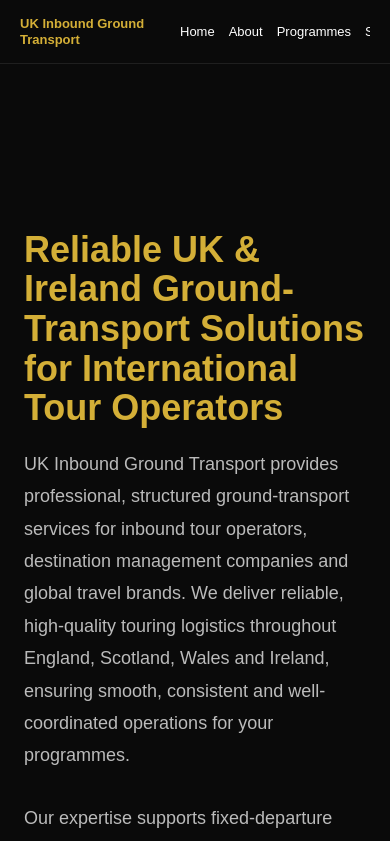
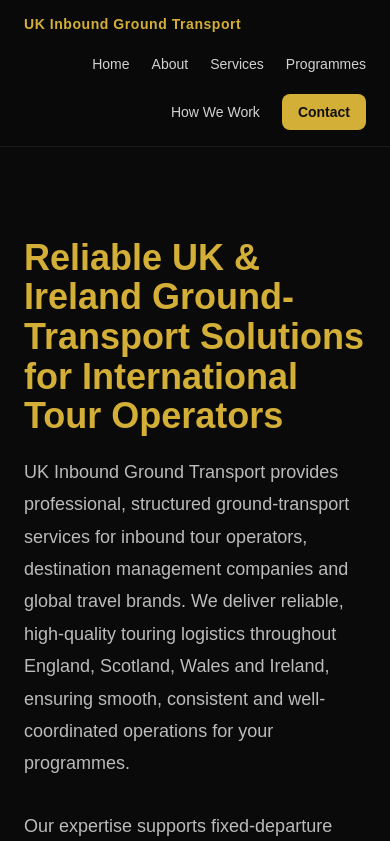
Before and after one commit to kandiahtk-crypto/ukigt-website, a Next.js app: page / in a window 390 px wide. Shown: the top 841 px of the page. Built offline with nearby package versions, Linux system fonts and the light colour scheme.

Commit message:
Enhance layout and styles for header and footer
Added styles for navigation links and contact button. Updated header and footer layout for better responsiveness.

```diff
--- a/app/layout.tsx
+++ b/app/layout.tsx
@@ -4,6 +4,24 @@ export const metadata = {
   title: "UK Inbound Ground Transport",
   description:
     "Reliable UK and Ireland ground transport solutions for international tour operators and destination management companies.",
+};
+
+const navLink: React.CSSProperties = {
+  color: "rgba(255,255,255,0.82)",
+  textDecoration: "none",
+  fontSize: "14px",
+  whiteSpace: "nowrap",
+};
+
+const contactBtn: React.CSSProperties = {
+  background: "#d4af37",
+  color: "#111",
+  textDecoration: "none",
+  fontSize: "14px",
+  fontWeight: 700,
+  padding: "10px 16px",
+  borderRadius: "8px",
+  whiteSpace: "nowrap",
 };
 
 export default function RootLayout({
@@ -25,21 +43,24 @@ export default function RootLayout({
           style={{
             position: "fixed",
             top: 0,
+            left: 0,
             width: "100%",
             zIndex: 1000,
-            background: "#0a0a0a",
-            borderBottom: "1px solid #1f1f1f",
+            background: "rgba(10,10,10,0.92)",
+            backdropFilter: "blur(10px)",
+            borderBottom: "1px solid rgba(255,255,255,0.08)",
           }}
         >
           <div
             style={{
               maxWidth: "1200px",
               margin: "0 auto",
-              padding: "16px 20px",
+              padding: "16px 24px",
               display: "flex",
               justifyContent: "space-between",
               alignItems: "center",
-              gap: "20px",
+              gap: "24px",
+              flexWrap: "wrap",
             }}
           >
             <a
@@ -47,11 +68,10 @@ export default function RootLayout({
               style={{
                 color: "#d4af37",
                 fontWeight: 700,
-                fontSize: "13px",
+                fontSize: "14px",
+                letterSpacing: "0.04em",
                 textDecoration: "none",
-                maxWidth: "140px",
-                lineHeight: 1.2,
-                flexShrink: 0,
+                whiteSpace: "nowrap",
               }}
             >
               UK Inbound Ground Transport
@@ -60,106 +80,148 @@ export default function RootLayout({
             <nav
               style={{
                 display: "flex",
-                gap: "14px",
-                fontSize: "13px",
-                flexWrap: "nowrap",
-                overflowX: "auto",
-                WebkitOverflowScrolling: "touch",
+                alignItems: "center",
+                gap: "22px",
+                flexWrap: "wrap",
+                justifyContent: "flex-end",
               }}
             >
-              <a
-                href="/"
-                style={{
-                  color: "white",
-                  textDecoration: "none",
-                  whiteSpace: "nowrap",
-                }}
-              >
+              <a href="/" style={navLink}>
                 Home
               </a>
-              <a
-                href="/about"
-                style={{
-                  color: "white",
-                  textDecoration: "none",
-                  whiteSpace: "nowrap",
-                }}
-              >
+              <a href="/about" style={navLink}>
                 About
               </a>
-              <a
-                href="/programmes"
-                style={{
-                  color: "white",
-                  textDecoration: "none",
-                  whiteSpace: "nowrap",
-                }}
-              >
+              <a href="/services" style={navLink}>
+                Services
+              </a>
+              <a href="/programmes" style={navLink}>
                 Programmes
               </a>
-              <a
-                href="/services"
-                style={{
-                  color: "white",
-                  textDecoration: "none",
-                  whiteSpace: "nowrap",
-                }}
-              >
-                Services
-              </a>
-              <a
-                href="/how-we-work"
-                style={{
-                  color: "white",
-                  textDecoration: "none",
-                  whiteSpace: "nowrap",
-                }}
-              >
+              <a href="/how-we-work" style={navLink}>
                 How We Work
               </a>
-              <a
-                href="/contact"
-                style={{
-                  color: "white",
-                  textDecoration: "none",
-                  whiteSpace: "nowrap",
-                }}
-              >
+              <a href="/contact" style={contactBtn}>
                 Contact
               </a>
             </nav>
           </div>
         </header>
 
-        <main style={{ paddingTop: "80px" }}>{children}</main>
+        <main style={{ paddingTop: "88px", minHeight: "100vh" }}>{children}</main>
 
         <footer
           style={{
             borderTop: "1px solid #1f1f1f",
             marginTop: "60px",
-            padding: "40px 20px",
-            textAlign: "center",
+            padding: "48px 24px",
             background: "#050505",
           }}
         >
-          <h3 style={{ color: "#d4af37", marginBottom: "10px" }}>
-            UK Inbound Ground Transport
-          </h3>
+          <div
+            style={{
+              maxWidth: "1200px",
+              margin: "0 auto",
+              display: "grid",
+              gridTemplateColumns: "repeat(auto-fit, minmax(220px, 1fr))",
+              gap: "28px",
+            }}
+          >
+            <div>
+              <h3
+                style={{
+                  color: "#d4af37",
+                  marginTop: 0,
+                  marginBottom: "12px",
+                  fontSize: "18px",
+                }}
+              >
+                UK Inbound Ground Transport
+              </h3>
 
-          <p style={{ color: "#aaa", maxWidth: "500px", margin: "10px auto" }}>
-            Supporting international tour operators and destination management
-            companies across the UK and Ireland.
-          </p>
+              <p
+                style={{
+                  color: "#aaa",
+                  lineHeight: 1.8,
+                  margin: 0,
+                }}
+              >
+                Supporting international tour operators and destination
+                management companies across the UK and Ireland.
+              </p>
+            </div>
 
-          <p style={{ color: "#bbb", marginTop: "15px" }}>
-            info@ukinboundgroundtransport.com
-          </p>
+            <div>
+              <h4
+                style={{
+                  color: "#d4af37",
+                  marginTop: 0,
+                  marginBottom: "12px",
+                  fontSize: "15px",
+                }}
+              >
+                Navigation
+              </h4>
 
-          <p style={{ color: "#bbb" }}>+44 7957 776 778</p>
+              <div style={{ display: "grid", gap: "10px" }}>
+                <a href="/" style={navLink}>
+                  Home
+                </a>
+                <a href="/about" style={navLink}>
+                  About
+                </a>
+                <a href="/services" style={navLink}>
+                  Services
+                </a>
+                <a href="/programmes" style={navLink}>
+                  Programmes
+                </a>
+                <a href="/how-we-work" style={navLink}>
+                  How We Work
+                </a>
+                <a href="/contact" style={navLink}>
+                  Contact
+                </a>
+              </div>
+            </div>
 
-          <p style={{ color: "#666", fontSize: "14px", marginTop: "20px" }}>
-            © 2026 All rights reserved
-          </p>
+            <div>
+              <h4
+                style={{
+                  color: "#d4af37",
+                  marginTop: 0,
+                  marginBottom: "12px",
+                  fontSize: "15px",
+                }}
+              >
+                Contact
+              </h4>
+
+              <p style={{ color: "#bbb", margin: "0 0 8px" }}>
+                info@ukinboundgroundtransport.com
+              </p>
+              <p style={{ color: "#bbb", margin: "0 0 8px" }}>
+                020 8629 2776
+              </p>
+              <p style={{ color: "#bbb", margin: 0 }}>
+                +44 7957 776 778
+              </p>
+            </div>
+          </div>
+
+          <div
+            style={{
+              maxWidth: "1200px",
+              margin: "28px auto 0",
+              paddingTop: "20px",
+              borderTop: "1px solid #1a1a1a",
+              color: "#666",
+              fontSize: "14px",
+              textAlign: "center",
+            }}
+          >
+            © 2026 UK Inbound Ground Transport. All rights reserved.
+          </div>
         </footer>
       </body>
     </html>
```
